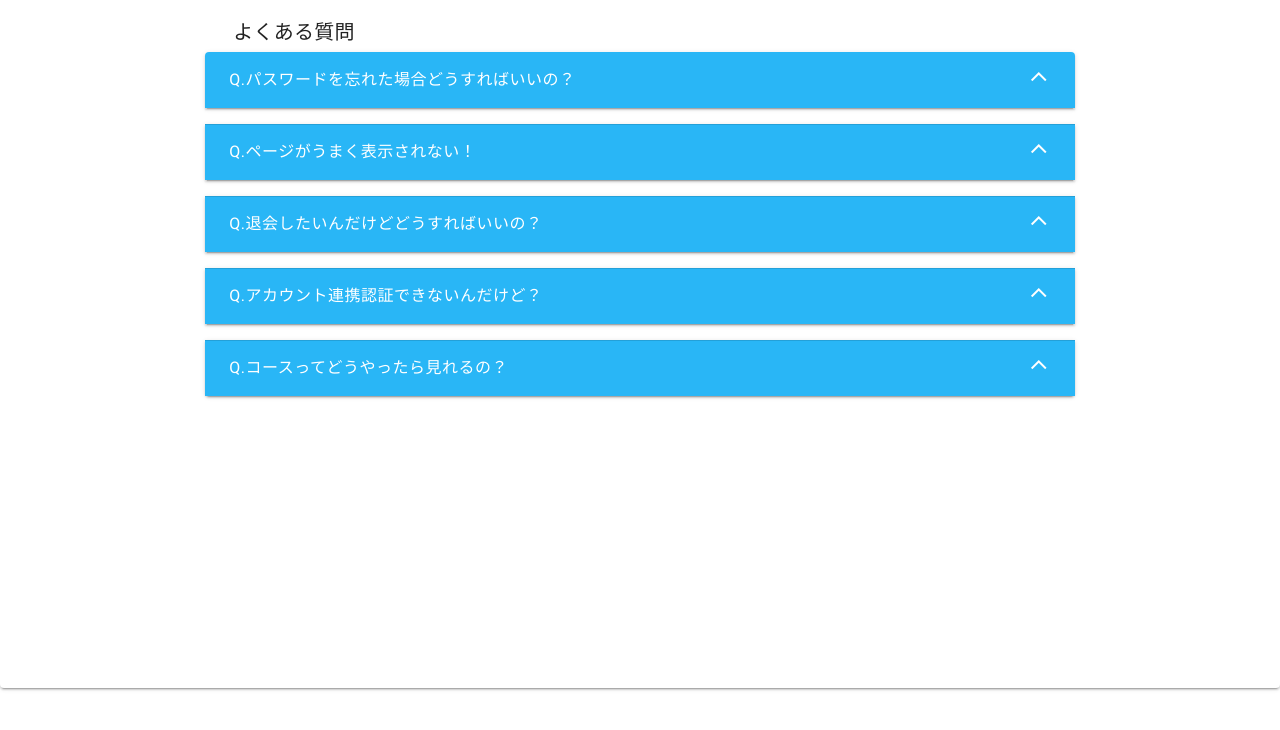
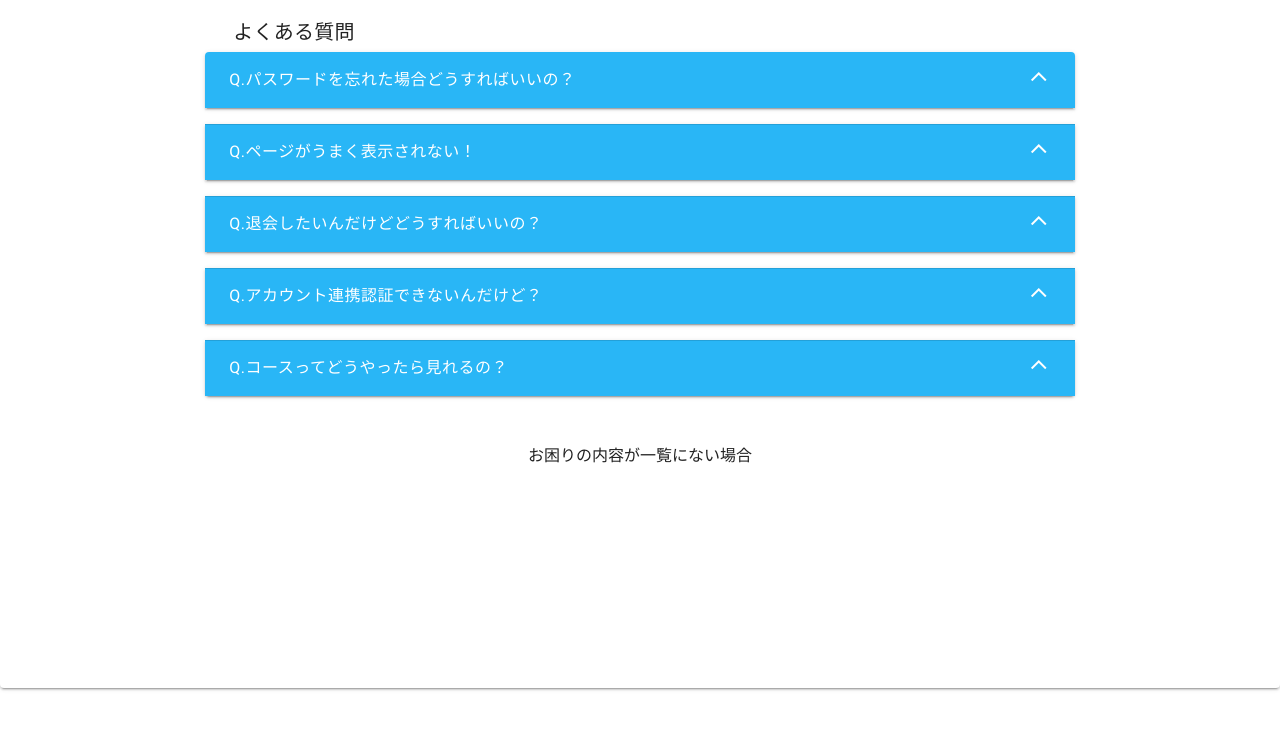
Before and after one commit to K-Fryxell/SmoLogi, a Vue app: page /Question in a window 1280 px wide. Shown: the top 730 px of the page. Built offline with nearby package versions, Linux system fonts and the light colour scheme.

Commit message:
develop_debag

```diff
--- a/src/views/footer/Question.vue
+++ b/src/views/footer/Question.vue
@@ -27,17 +27,8 @@
                 <v-row justify="center" class="mt-8">
                     <v-col class="auto">
                         <v-row justify="center">
-                            <v-col cols="auto" v-if="session===1">
+                            <v-col cols="auto">
                                 お困りの内容が一覧にない場合
-                            </v-col>
-                        </v-row>
-                    </v-col>
-                </v-row>
-                <v-row justify="center">
-                    <v-col class="auto">
-                        <v-row justify="center">
-                            <v-col cols="auto">
-                                <v-btn v-if="session===1" tile elevation="0" outlined to="/spica/inquiry">お問い合わせページへ</v-btn>
                             </v-col>
                         </v-row>
                     </v-col>
```
